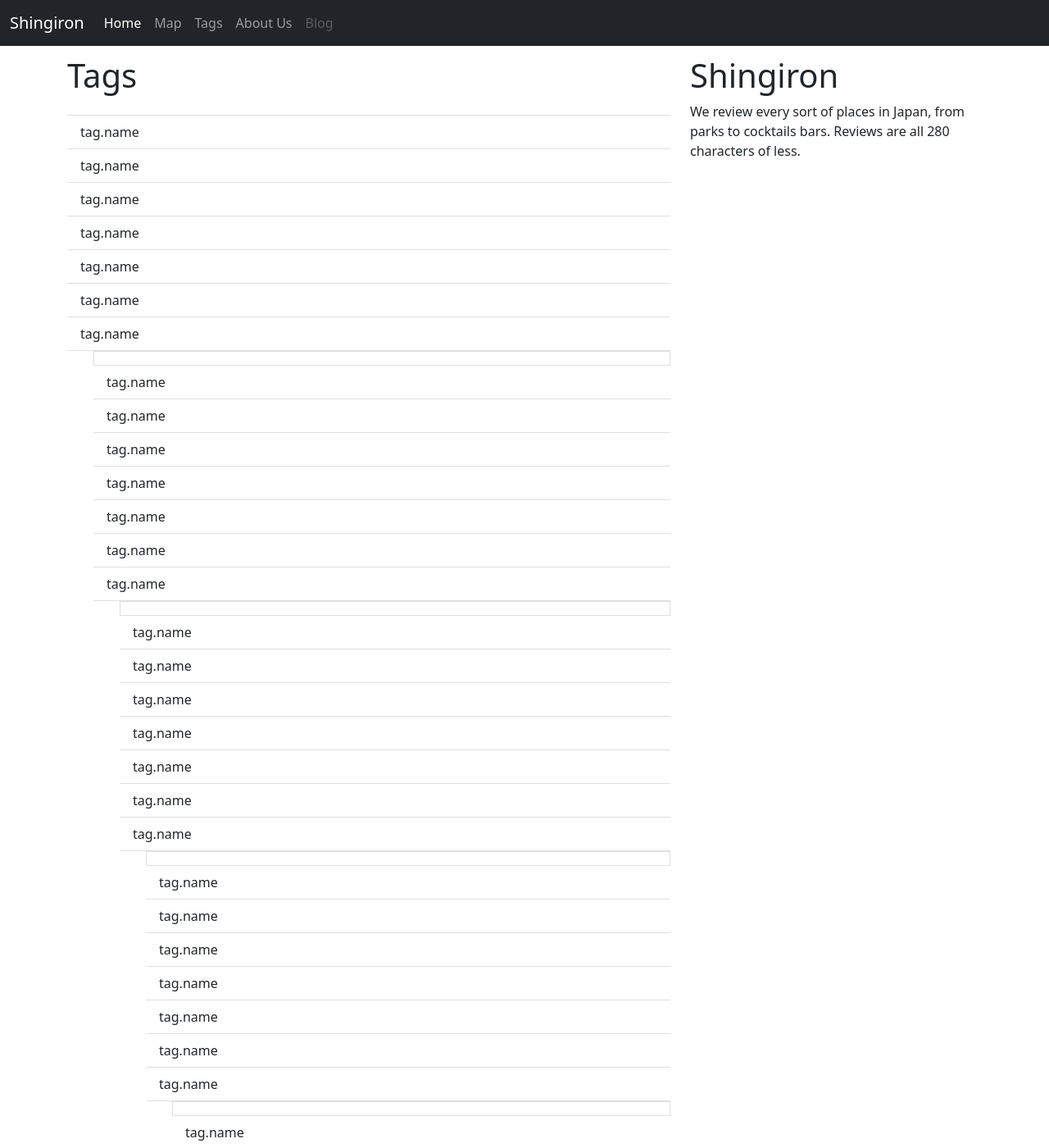
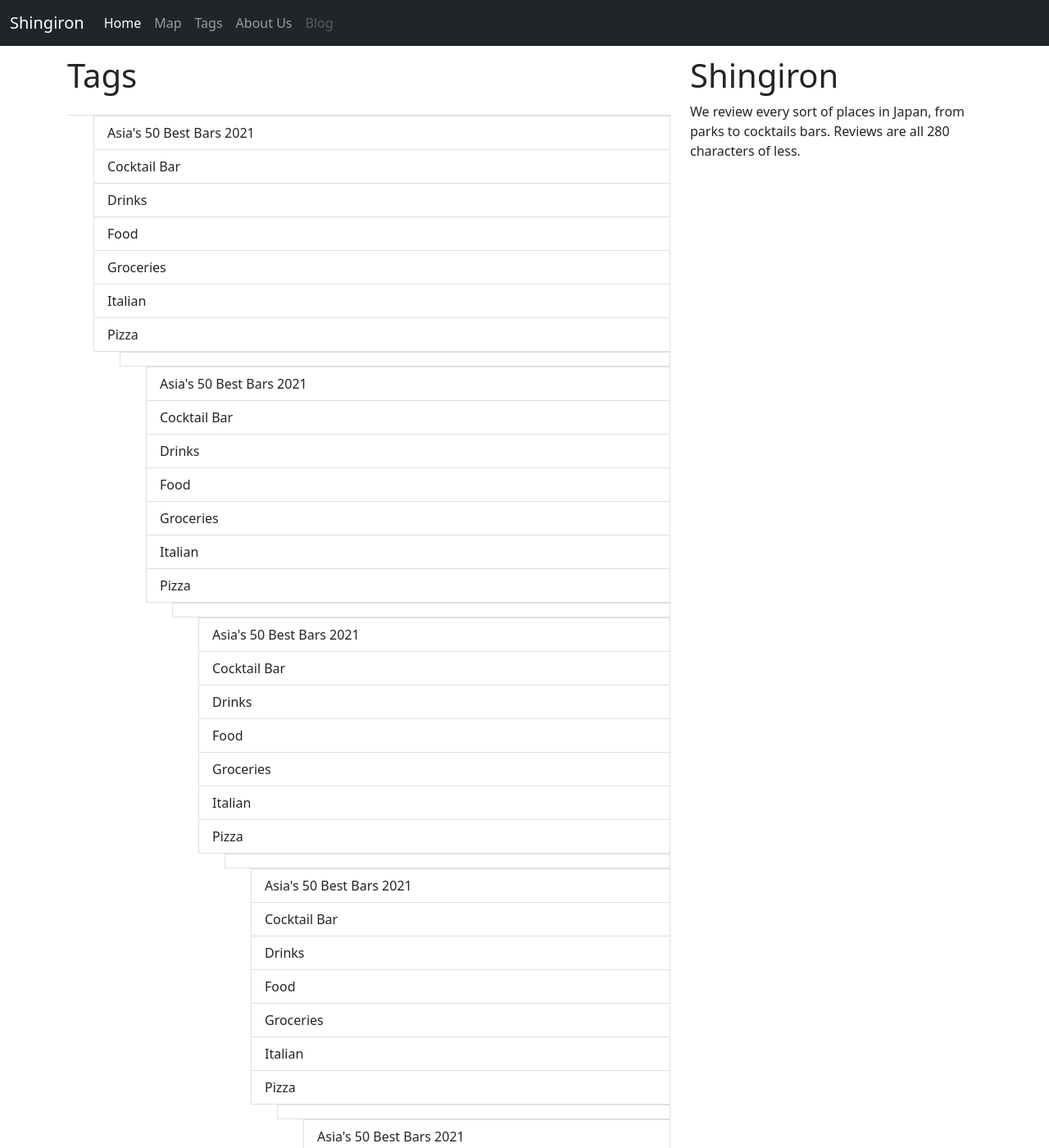
Before and after one commit to alessandrosp/shingiron, a Jekyll site: the page built from docs/pages/tags.md, in a window 1280 px wide and 1400 px high. Shown: the whole window at 82% size. Built offline with Jekyll 4.4.1, drawn with Linux system fonts in a browser that asks for light colours; nearby versions of some CDN libraries; our own code applies the rules of GitHub Pages for plain Markdown files; some of the changed text lies outside the part shown.

Commit message:
Update tags.md

```diff
--- a/docs/pages/tags.md
+++ b/docs/pages/tags.md
@@ -6,11 +6,10 @@ permalink: /tags/
 <ul class="list-group list-group-flush">
   {% for parents in site.tags | where: "parent", "None" %}
     <li class="list-group-item">{{ parent.name }}</li>
-    <ul class="list-group list-group-flush">
+    <ul>
       {% for tag in site.tags | where: "parent", parent.name %}
-        <li class="list-group-item">tag.name</li>
+        <li class="list-group-item">{{ tag.name }}</li>
       {% endfor %}
     <ul>
-    {{ tag.name }}
   {% endfor %}
 </ul>
```
